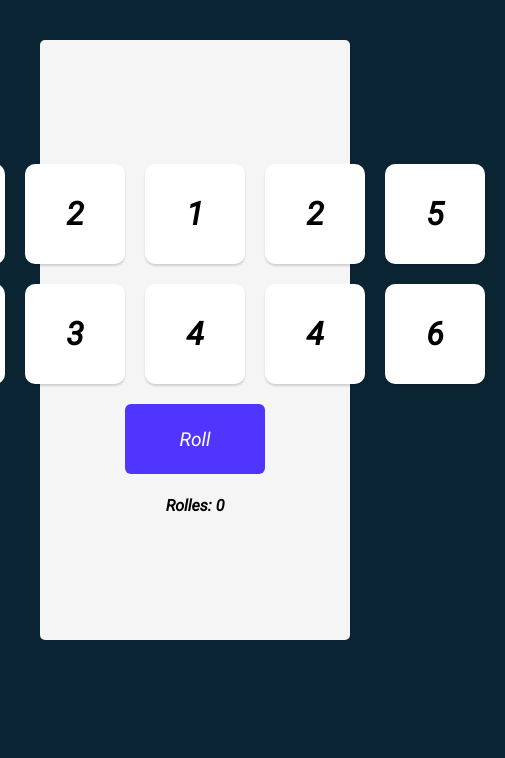
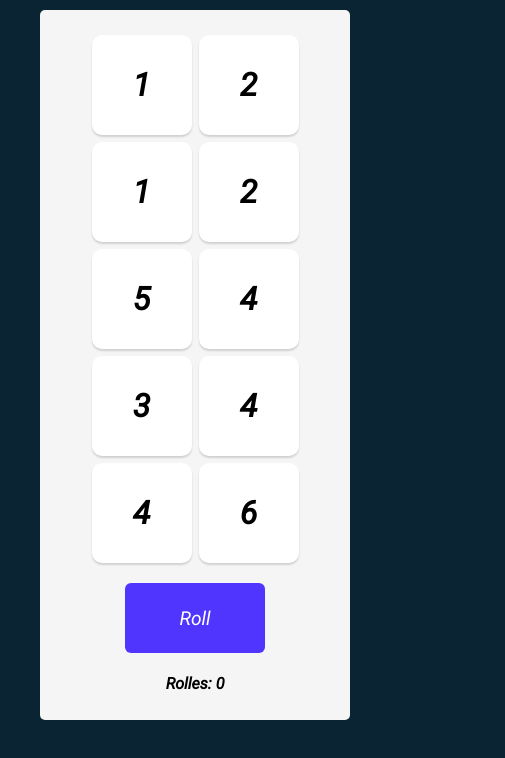
Before and after one commit to Yosefsilly/Tenzies, a React (Create React App) app: page / in a window 390 px wide. Shown: the top 758 px of the page, 505 px wide, since content can reach past the window. Built offline with nearby package versions, Linux system fonts and the light colour scheme.

Commit message:
add phone style

```diff
--- a/src/styles.css
+++ b/src/styles.css
@@ -1,4 +1,4 @@
-@import url('https://fonts.googleapis.com/css2?family=Roboto:ital@1&display=swap');
+@import url("https://fonts.googleapis.com/css2?family=Roboto:ital@1&display=swap");
 
 * {
   box-sizing: border-box;
@@ -7,14 +7,13 @@
 
 body {
   margin: 0;
-    background-color: #0B2434;
+  background-color: #0b2434;
   padding: 40px;
-    -webkit-user-select: none
+  -webkit-user-select: none;
 }
 
 main {
-
-    background-color: #F5F5F5;
+  background-color: #f5f5f5;
   height: 600px;
   max-width: 1500px;
   border-radius: 5px;
@@ -47,7 +46,7 @@ main {
 }
 
 .roll {
-    background: #5035FF;
+  background: #5035ff;
   border: none;
   border-radius: 6px;
   color: white;
@@ -64,3 +63,22 @@ main {
 .roll:active {
   box-shadow: inset 5px 5px 10px -3px rgba(0, 0, 0, 0.7);
 }
+
+@media (min-width: 320px) {
+  main {
+    background-color: #f5f5f5;
+    height: auto;
+    max-width: auto;
+    border-radius: 5px;
+    padding: 5px;
+    display: flex;
+    justify-content: center;
+    align-items: center;
+    margin-top: -30px;
+  }
+  .wrapper {
+    display: grid;
+    grid-template: auto auto / repeat(2, 1fr);
+    gap: 7px;
+  }
+}
```
Lines whose indentation alone changed are shown as unchanged.
